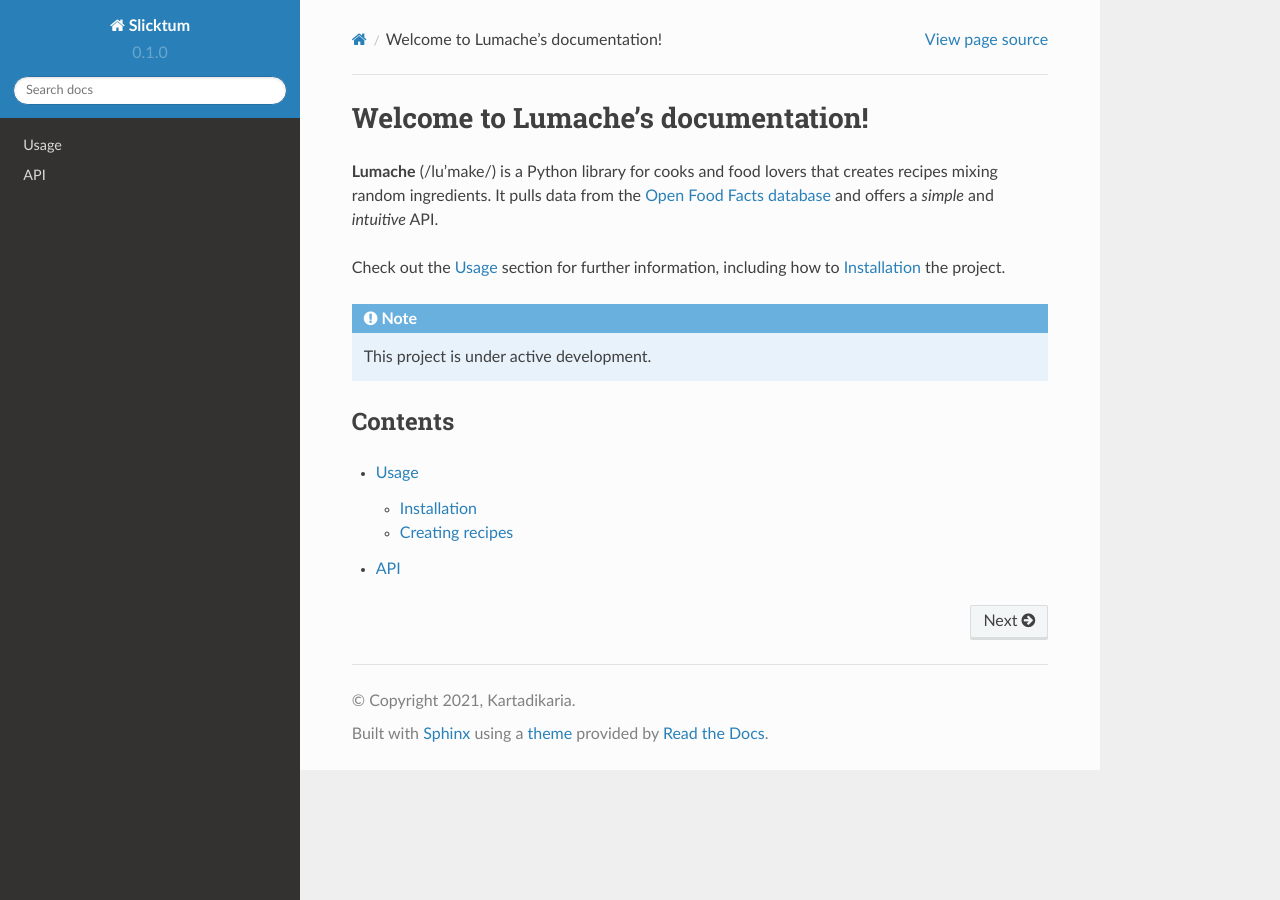
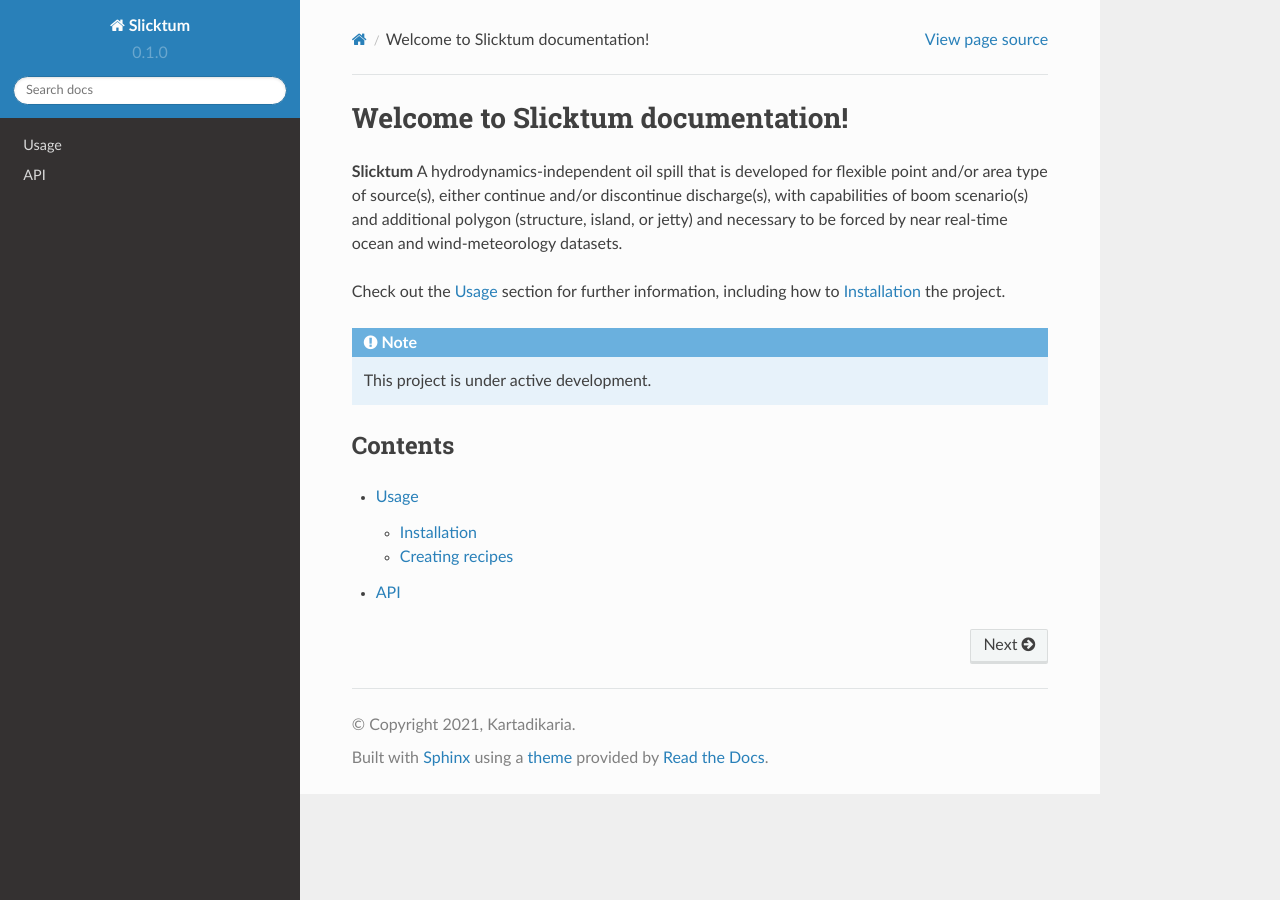
Before and after one commit to kartadikaria/slicktum, a Sphinx documentation site: the page built from docs/source/index.rst, in a window 1280 px wide. Built offline with Sphinx 7.4.7 and the Read the Docs theme 2.0.0, drawn with Linux system fonts in a browser that asks for light colours.

Commit message:
Update index.rst

```diff
--- a/docs/source/index.rst
+++ b/docs/source/index.rst
@@ -1,10 +1,7 @@
-Welcome to Lumache's documentation!
+Welcome to Slicktum documentation!
 ===================================
 
-**Lumache** (/lu'make/) is a Python library for cooks and food lovers
-that creates recipes mixing random ingredients.
-It pulls data from the `Open Food Facts database <https://world.openfoodfacts.org/>`_
-and offers a *simple* and *intuitive* API.
+**Slicktum** A hydrodynamics-independent oil spill that is developed for flexible point and/or area type of source(s), either continue and/or discontinue discharge(s), with capabilities of boom scenario(s) and additional polygon (structure, island, or jetty) and necessary to be forced by near real-time ocean and wind-meteorology datasets.
 
 Check out the :doc:`usage` section for further information, including
 how to :ref:`installation` the project.
```
